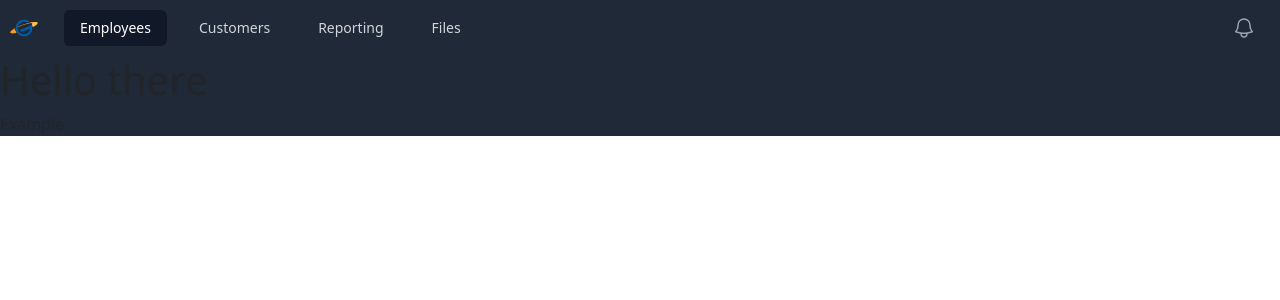
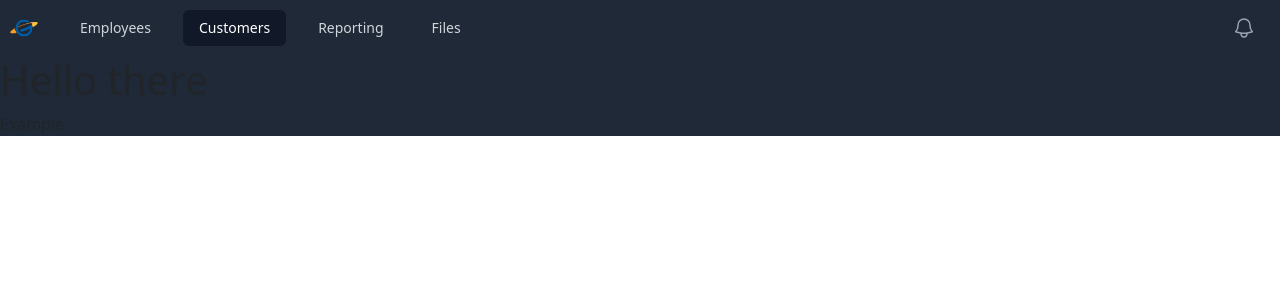
Before and after one commit to thomasmartinez114/react-calebcurry, a React (Create React App) app in the folder hello/: page /customers in a window 1280 px wide. Shown: the top 300 px of the page. Built offline with nearby package versions, Linux system fonts and the light colour scheme.

Commit message:
added NavBar isActive and conditional formatting ternary for the styling

```diff
--- a/hello/src/App.js
+++ b/hello/src/App.js
@@ -11,14 +11,14 @@
 
 function App() {
   return (
-    <Header>
-      <BrowserRouter>
+    <BrowserRouter>
+      <Header>
         <Routes>
           <Route path='/employees' element={<Employees />} />
           <Route path='/customers' element={<Customers />} />
         </Routes>
-      </BrowserRouter>
-    </Header>
+      </Header>
+    </BrowserRouter>
   );
 }
 
--- a/hello/src/components/Header.js
+++ b/hello/src/components/Header.js
@@ -2,12 +2,13 @@
 import { Disclosure, Menu, Transition } from '@headlessui/react';
 import { Bars3Icon, BellIcon, XMarkIcon } from '@heroicons/react/24/outline';
 import sphereIcon from '../media/logos/sphere-icon.png';
+import { NavLink } from 'react-router-dom';
 
 const navigation = [
-  { name: 'Employees', href: '/Employees', current: true },
-  { name: 'Customers', href: '/Customers', current: false },
-  { name: 'Reporting', href: '#', current: false },
-  { name: 'Files', href: '#', current: false },
+  { name: 'Employees', href: '/Employees' },
+  { name: 'Customers', href: '/Customers' },
+  { name: 'Reporting', href: '/other' },
+  { name: 'Files', href: '/other2' },
 ];
 
 function classNames(...classes) {
@@ -44,19 +45,20 @@
                 <div className='hidden sm:ml-6 sm:block'>
                   <div className='flex space-x-4'>
                     {navigation.map(item => (
-                      <a
+                      <NavLink
                         key={item.name}
-                        href={item.href}
-                        className={classNames(
-                          item.current
-                            ? 'no-underline bg-gray-900 text-white'
-                            : 'no-underline text-gray-300 hover:bg-gray-700 hover:text-white',
-                          'rounded-md px-3 py-2 text-sm font-medium'
-                        )}
-                        aria-current={item.current ? 'page' : undefined}
+                        to={item.href}
+                        className={({ isActive }) => {
+                          return (
+                            'px-3 py-2 rounded-md text-sm font-medium no-underline ' +
+                            (!isActive
+                              ? 'text-gray-300 hover:bg-gray-700 hover:text-white'
+                              : 'bg-gray-900 text-white')
+                          );
+                        }}
                       >
                         {item.name}
-                      </a>
+                      </NavLink>
                     ))}
                   </div>
                 </div>
```
